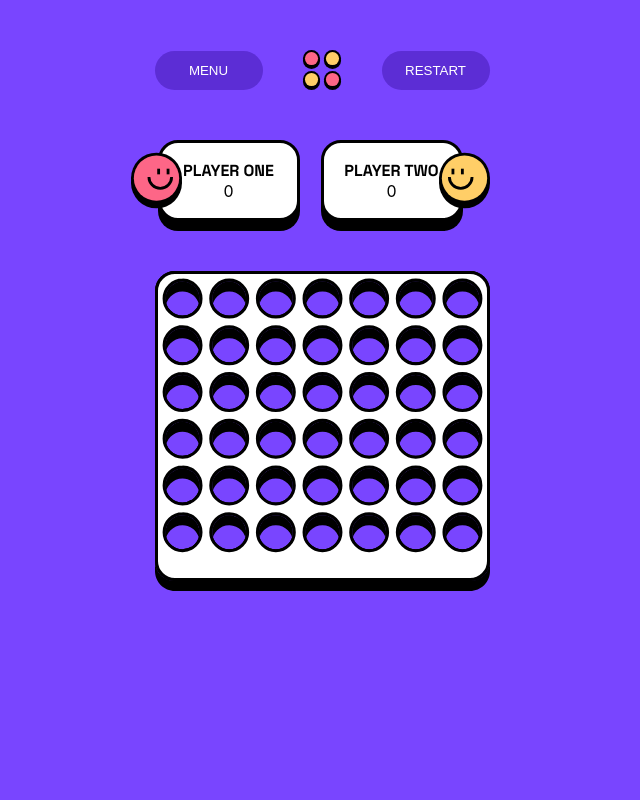
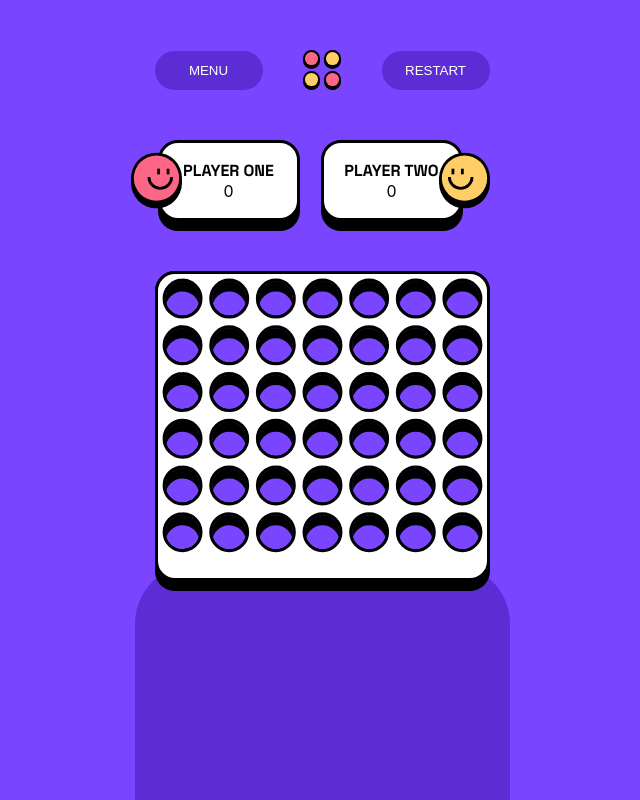
Before and after one commit to nathan-bark/connect-four, a React (Create React App) app: page /player-vs-player in a window 1280 px wide. Shown: the whole page, without its empty margins (318-958 px from the left). Built offline with nearby package versions, Linux system fonts and the light colour scheme.

Commit message:
added footer and colour changes on win conditions

```diff
--- /dev/null
+++ b/src/components/footer/footer.component.tsx
@@ -0,0 +1,16 @@
+import React from "react";
+
+import "./footer.styles.scss";
+
+const Footer = ({ winner }) => {
+  const footerClass =
+    winner === "player-one"
+      ? "footer-player-one"
+      : winner === "player-two"
+      ? "footer-player-two"
+      : undefined;
+
+  return <div className={`footer-container ${footerClass}`}></div>;
+};
+
+export default Footer;
--- /dev/null
+++ b/src/components/footer/footer.styles.scss
@@ -0,0 +1,18 @@
+@import '../../sass.styles//variables.scss';
+@import '../../sass.styles/mixins.scss';
+
+.footer-container {
+    margin-top: auto;
+    width: 375px;
+    height: 236px;
+    border-radius: 60px 60px 0 0;
+    background-color: $dark_purple;
+}
+
+.footer-player-one {
+    background-color: $yellow;
+}
+
+.footer-player-two {
+    background-color: $pink;
+}
--- a/src/components/game-board/game-board.component.tsx
+++ b/src/components/game-board/game-board.component.tsx
@@ -17,7 +17,7 @@ const gameGrid = [
   [0, 0, 0, 0, 0, 0, 0],
 ];
 
-const GameBoard = () => {
+const GameBoard = ({setWinner}) => {
   let [playerOne, setPlayerOne] = useState(true);
   let [gameWon, setGameWon] = useState(false);
 
@@ -39,7 +39,7 @@ const GameBoard = () => {
 
   };
 
-  const winCheck = (row: number, col: number) => {
+  const winCheck = (row: number, col: number, setWinner: (winner: string) => void) => {
     let playerOneCounter: number = 0;
     let playerTwoCounter: number = 0;
     let winningTokens: number[][] = [];
@@ -68,9 +68,11 @@ const GameBoard = () => {
       if (playerOneCounter === 4) {
         console.log("Winner!", winningTokens);
         winningLines(winningTokens);
+        setWinner('player-one');
       } else if (playerTwoCounter === 4) {
         console.log("Winner!", winningTokens);
         winningLines(winningTokens);
+        setWinner('player-two');
       }
     }
 
@@ -98,9 +100,12 @@ const GameBoard = () => {
         playerTwoCounter = 0;
         winningTokens = [];
       }
-      if (playerOneCounter === 4 || playerTwoCounter === 4) {
-        console.log("Winner!");
+      if (playerOneCounter === 4) {
         winningLines(winningTokens);
+        setWinner('player-one');
+      } else if (playerTwoCounter === 4) {
+        winningLines(winningTokens);
+        setWinner('player-two');
       }
     }
 
@@ -130,9 +135,12 @@ const GameBoard = () => {
         playerTwoCounter = 0;
         winningTokens = [];
       }
-      if (playerOneCounter === 4 || playerTwoCounter === 4) {
-        console.log("Winner!");
+      if (playerOneCounter === 4) {
         winningLines(winningTokens);
+        setWinner('player-one');
+      } else if (playerTwoCounter === 4) {
+        winningLines(winningTokens);
+        setWinner('player-two');
       }
       rowOffset++;
       colOffset--;
@@ -164,13 +172,17 @@ const GameBoard = () => {
         playerTwoCounter = 0;
         winningTokens = [];
       }
-      if (playerOneCounter === 4 || playerTwoCounter === 4) {
-        console.log("Winner!");
+      if (playerOneCounter === 4) {
         winningLines(winningTokens);
+        setWinner('player-one');
+      } else if (playerTwoCounter === 4) {
+        winningLines(winningTokens);
+        setWinner('player-two');
       }
       rowOffset++;
       colOffset++;
     }
+
   };
 
   const addTokenOnClick = (key) => (e) => {
@@ -193,7 +205,7 @@ const GameBoard = () => {
         tokenCell.style.backgroundRepeat = "no-repeat";
         tokenCell.style.backgroundPosition = "center";
 
-        winCheck(row, col);
+        winCheck(row, col, setWinner);
 
         break;
       }
--- a/src/routes/play-vs-player/play-vs-player.component.tsx
+++ b/src/routes/play-vs-player/play-vs-player.component.tsx
@@ -1,10 +1,12 @@
 import React from "react";
+import { useState } from "react";
 
 import "./play-vs-player.styles.scss";
 
 import GameHeader from "../../components/game-header/game-header.component.tsx";
 import PlayerScores from "../../components/player-scores/player-scores.component.tsx";
 import GameBoard from "../../components/game-board/game-board.component.tsx";
+import Footer from "../../components/footer/footer.component.tsx";
 
 // Header:  pause menu overlay including restart button -  Restart Button and logo
 // Player scores: Scores for each player with appropriate face image for p1 and p2
@@ -15,11 +17,14 @@ import GameBoard from "../../components/game-board/game-board.component.tsx";
 //swithc to next player after 15 seconds or disc is played
 
 const PlayVsPlayer = () => {
+    let [winner, setWinner] = useState<string>('none');
+
   return (
     <div className="play-vs-player-container">
       <GameHeader />
       <PlayerScores />
-      <GameBoard />
+      <GameBoard setWinner={setWinner}/>
+      <Footer winner={winner} />
 
     </div>
   );
```
